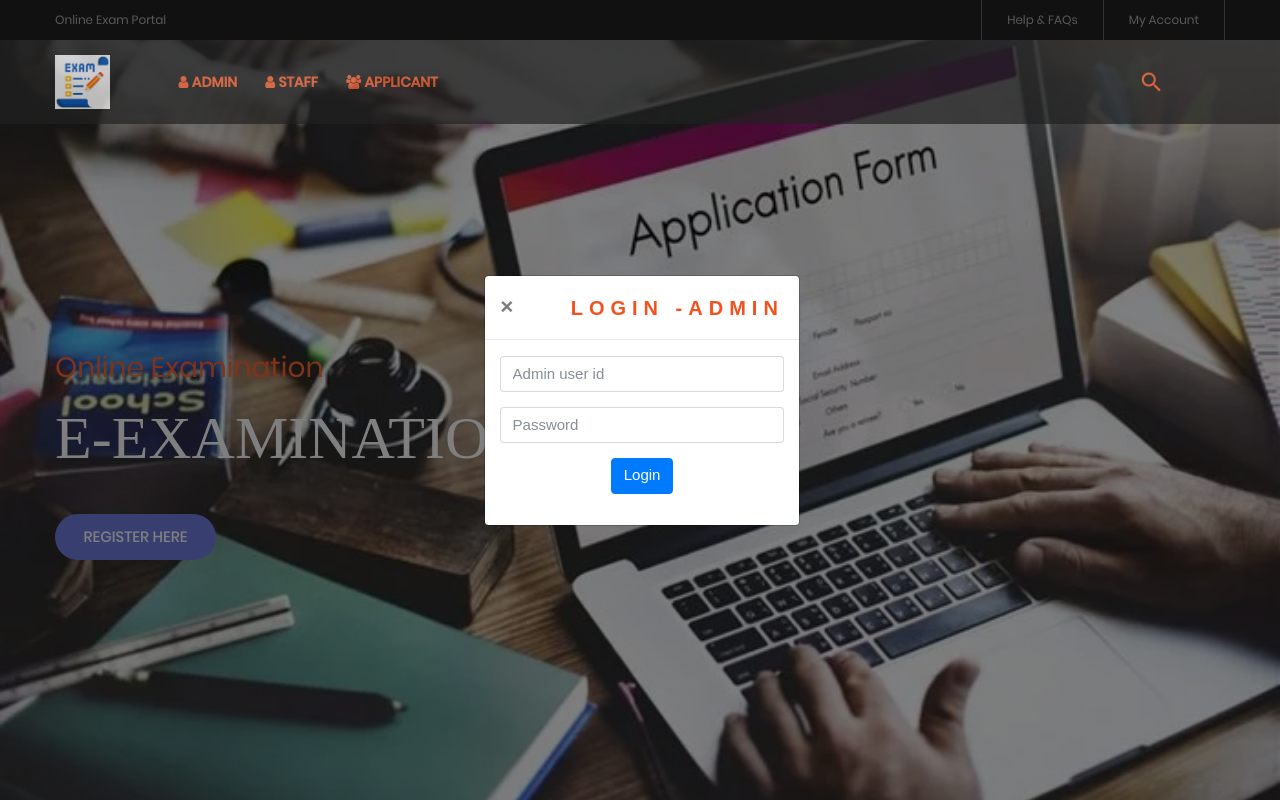
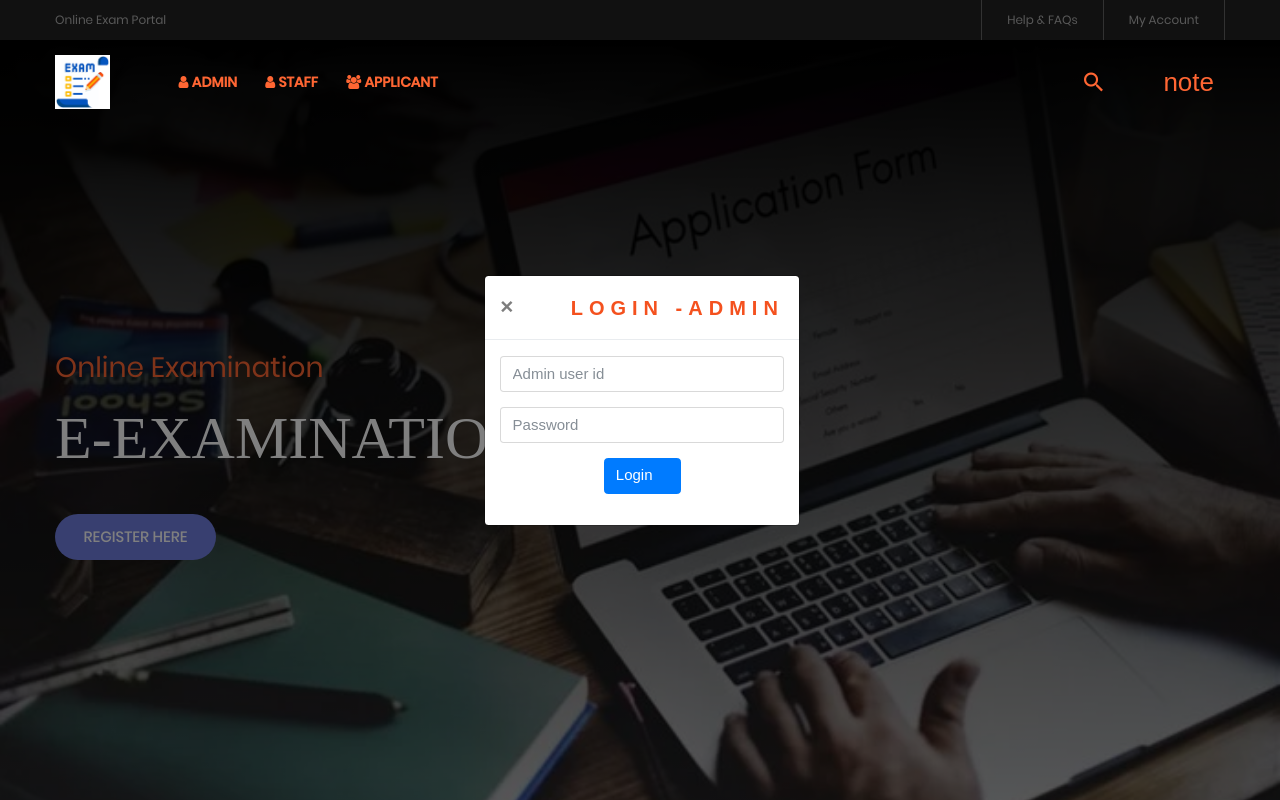
Before and after one commit to emerie55/online-exam, a PHP site: page / in a window 1280 px wide, after a click on "ADMIN". Run offline with PHP 8.4, Linux system fonts and the light colour scheme; some web fonts are replaced.

Commit message:
some changings

```diff
--- a/header.php
+++ b/header.php
@@ -21,7 +21,8 @@
 				</div>
 			</div>
 
-			<div class="wrap-menu-desktop" style="background:#222; opacity: 0.7;">
+			<!-- <div class="wrap-menu-desktop" style="background: rgb(0, 0, 0); background: rgba(0, 0, 0, 0.5);"> -->
+			<div class="wrap-menu-desktop">
 				<nav class="limiter-menu-desktop container">
 
 					<!-- Logo desktop -->
@@ -62,8 +63,8 @@
 							<i class="zmdi zmdi-search"></i>
 						</div>
 
-						<div class="icon-header-item cl2 hov-cl1 trans-04 p-l-22 p-r-11  js-show-cart" style="font-weight:bold; color: #f63;">
-							<i class="icofont-book"></i>
+						<div class="icon-header-item cl2 hov-cl1 trans-04 p-l-22 p-r-11  js-show-cart" style=" color: #f63;">
+							<i class="icofont-book"></i> <span>note</span>
 						</div>
 
 
@@ -163,10 +164,10 @@
                 Online Examination System is a technology-driven way to simplify examination activities like defining exam patterns with question banks, defining exam timers, objective/ subjective question sections, and conducting exams using a computer or mobile devices in a paperless manner.
                 </p>
                 <p>
-                 Candidates can appear for the exam using any desktop, laptop, or mobile device with a browser. Exam results can be generated instantly for the objective type of questions.
+                 Candidates can take the exam using any desktop, laptop, or mobile device with a browser. Exam results can be generated instantly for the objective type of questions.
                 </p>
 				<p class="" style="font-size:; width:100%; color:#f63; text-align:justify; font-weight:bold;">
-				Note: when you click on the <span style="color:;">"START"</span> button, your time automatically starts counting, and when it is time you will be loged out of the system automatically and your form submitted, with or without finishing. <span style="color:;">Good Luck <i class="icofont-thumbs-up h2"></i></span>.
+				Note: when you click on the <span style="color:;">"START"</span> button, your time automatically starts counting, and when it is time you will be logged out of the system automatically and your form submitted, with or without finishing. <span style="color:;">Good Luck <i class="icofont-thumbs-up h2"></i></span>.
 				</p>
                 <!-- <p></p> -->
 			</div>
--- a/index.php
+++ b/index.php
@@ -85,7 +85,7 @@
 	<section class="section-slide">
 		<div class="wrap-slick1">
 			<div class="slick1">
-				<div class="item-slick1" style="background-image: url(images/exam5.webp);">
+				<div class="item-slick1" style="background-image:linear-gradient(rgba(0, 0, 0), rgba(0, 0, 0, .3)), url(images/exam5.webp);">
 					<div class="container h-full">
 						<div class="flex-col-l-m h-full p-t-100 p-b-30 respon5">
 							<div class="layer-slick1 animated visible-false" data-appear="fadeInDown" data-delay="0">
@@ -109,7 +109,7 @@
 					</div>
 				</div>
 
-				<div class="item-slick1" style="background-image: url(images/exam1.webp);">
+				<div class="item-slick1" style="background-image:linear-gradient(rgba(0, 0, 0), rgba(0, 0, 0, .3)), url(images/exam1.webp);">
 					<div class="container h-full">
 						<div class="flex-col-l-m h-full p-t-100 p-b-30 respon5">
 							<div class="layer-slick1 animated visible-false" data-appear="rollIn" data-delay="0">
@@ -120,7 +120,7 @@
 
 							<div class="layer-slick1 animated visible-false" data-appear="lightSpeedIn" data-delay="800">
 								<h2 class="ltext-201 cl2 p-t-19 p-b-43 respon1 text-white">
-									e-examination
+									e-Result
 								</h2>
 							</div>
 
@@ -133,7 +133,7 @@
 					</div>
 				</div>
 
-				<div class="item-slick1" style="background-image: url(images/exam2.webp);">
+				<div class="item-slick1" style="background-image:linear-gradient(rgba(0, 0, 0), rgba(0, 0, 0, .3)), url(images/exam2.webp);">
 					<div class="container h-full">
 						<div class="flex-col-l-m h-full p-t-100 p-b-30 respon5">
 							<div class="layer-slick1 animated visible-false" data-appear="rotateInDownLeft" data-delay="0">
@@ -144,7 +144,7 @@
 
 							<div class="layer-slick1 animated visible-false" data-appear="rotateInUpRight" data-delay="800">
 								<h2 class="ltext-201 cl2 p-t-19 p-b-43 respon1 text-white">
-									e-examination
+									e-Application
 								</h2>
 							</div>
 
@@ -182,7 +182,10 @@
                                 <input type="password" name="password" maxlength="15" placeholder="Password" class="form-control" required/>
                                 </div>
                                 <div class="form-group" align="center">
-                                <input type="submit" name="login" value="Login" class="btn btn-primary" />
+                                <!-- <input type="submit" name="login" value="Login" class="btn btn-primary" /> -->
+                                <button type="submit" name="login" class="btn btn-primary">
+                                    Login <i class="icofont-login"></i>
+                                </button>
                                 </div>
                             </form>
                         </div>
@@ -216,7 +219,10 @@
                                 <input type="password" name="password" maxlength="15" placeholder="Password" class="form-control" required/>
                                 </div>
                                 <div class="form-group" align="center">
-                                <input type="submit" name="login2" value="Login" class="btn btn-primary" />
+                                <!-- <input type="submit" name="login2" value="Login" class="btn btn-primary" /> -->
+                                <button type="submit" name="login2" class="btn btn-primary">
+                                    Login <i class="icofont-login"></i>
+                                </button>
                                 </div>
                             </form>
                         </div><div class="col-md-3"></div>
@@ -264,8 +270,8 @@
 
             </div>
             <div class="modal-footer">
-                <button type="button" class="btn btn-default" data-dismiss="modal">Close</button>
-                <button type="submit" class="btn btn-primary">Log in</button>
+                <!-- <button type="button" class="btn btn-default" data-dismiss="modal">Close</button> -->
+                <button type="submit" class="btn btn-primary">Log in <i class="icofont-login"></i> </button>
             </fieldset>
         </form>
             </div>
@@ -367,7 +373,10 @@
             <div class="form-group">
             <label class="col-md-3 control-label" for=""></label>
             <div class="">
-                <input  type="submit" class="btn btn-primary" value="sign up"  />
+                <!-- <input  type="submit" class="btn btn-primary" value="sign up"  /> -->
+                <button type="submit" class="btn btn-primary">
+                    Signup <i class="icofont-login"></i>
+                </button>
             </div>
             </div>
 
```
